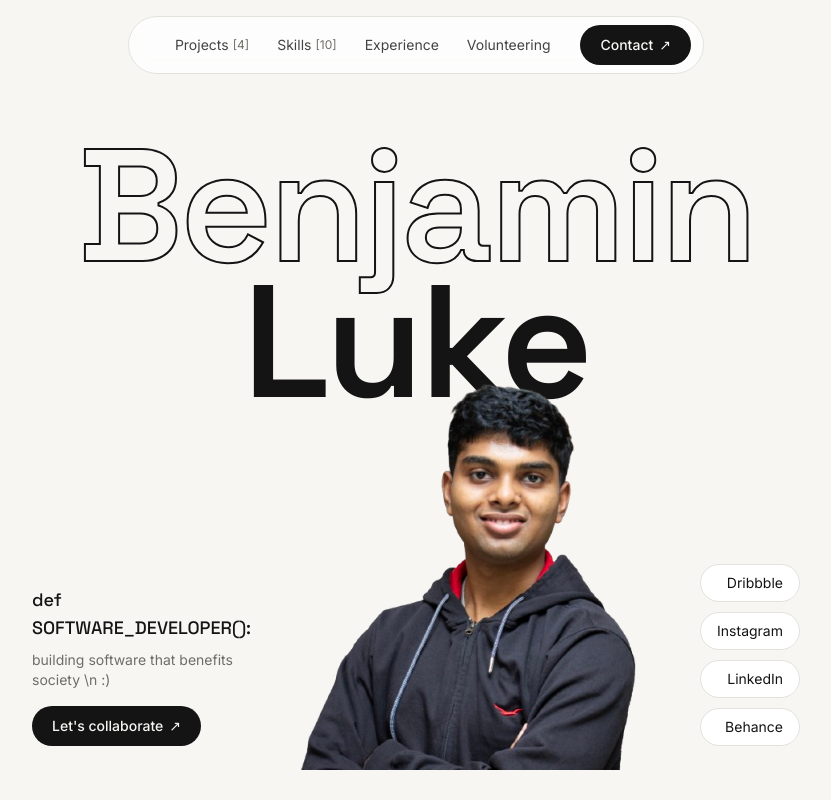
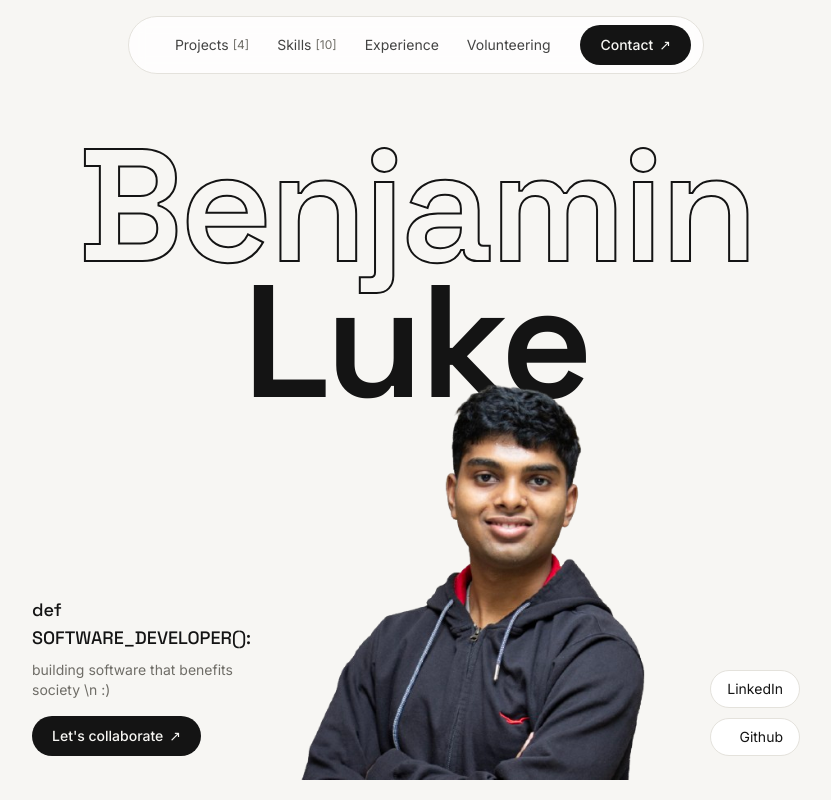
Before and after one commit to Black-Smith-Of-Fire/portfolio, a React (Vite) app: page / in a window 1280 px wide. Shown: the top 800 px of the page, without its empty margins (224-1055 px from the left). Built offline with nearby package versions, Linux system fonts and the light colour scheme; the HTML template or start-up script is replaced by a standard one.

Commit message:
new data entry

```diff
--- a/src/data.ts
+++ b/src/data.ts
@@ -8,6 +8,7 @@ import java from "./assets/Java.png";
 import python from "./assets/Python.png";
 import aws from "./assets/AWS.png";
 import linux from "./assets/Linux.png";
+import linkedin from "./assets/linkedin2.png";
 
 export const nav = [
   { label: 'Projects', count: 4, href: '#work' },
@@ -17,10 +18,8 @@ export const nav = [
 ]
 
 export const socials = [
-  { label: 'Dribbble', href: '#' },
-  { label: 'Instagram', href: '#' },
-  { label: 'LinkedIn', href: '#' },
-  { label: 'Behance', href: '#' },
+  { label: 'LinkedIn',icon:`${linkedin}`, href: 'https://linkedin.com/in/benjaminluke03' },
+  { label: 'Github', href: 'https://github.com/Black-Smith-Of-Fire' },
 ]
 
 export type WorkCategory = 'Real Project' | 'Exploration'
```
